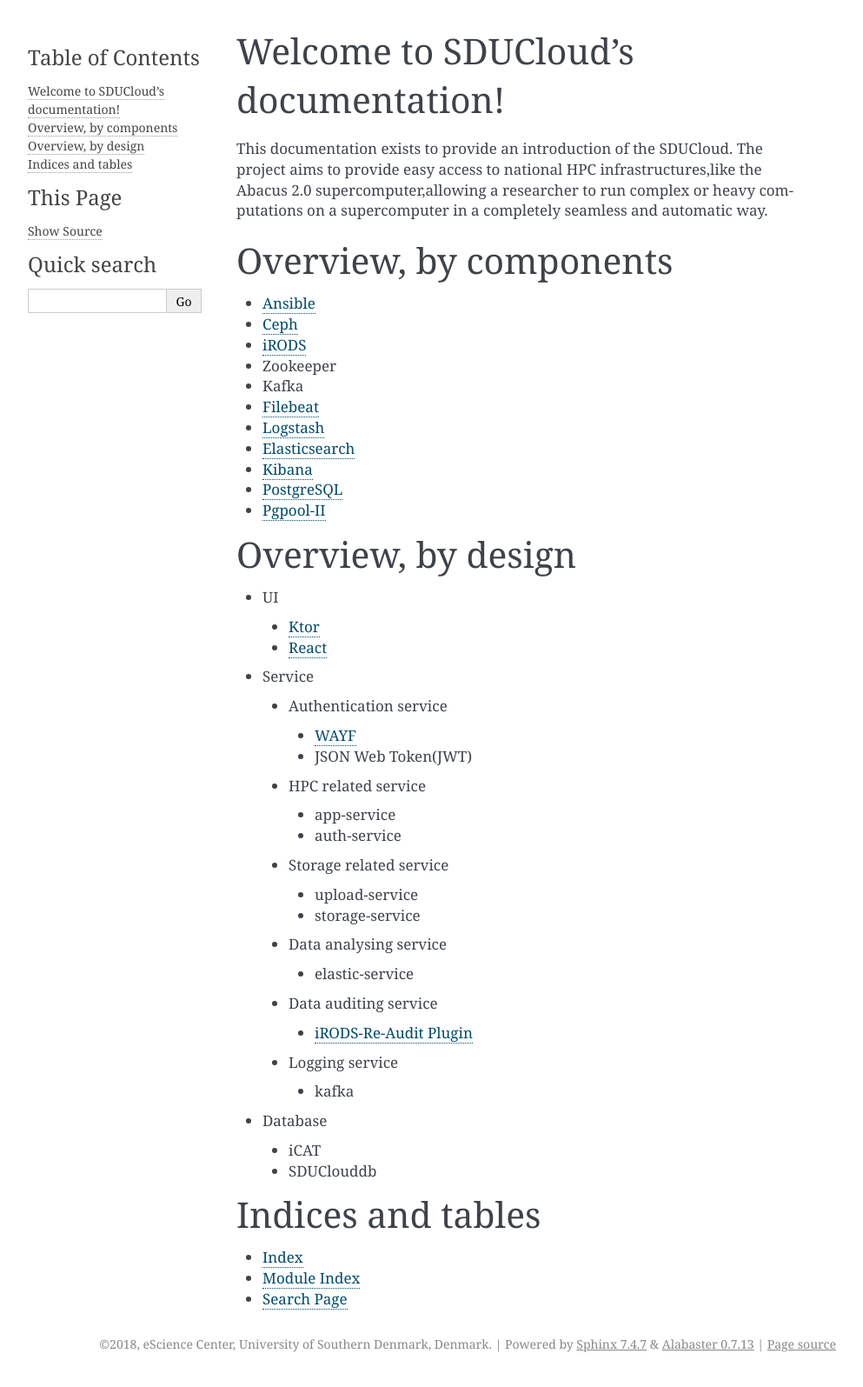
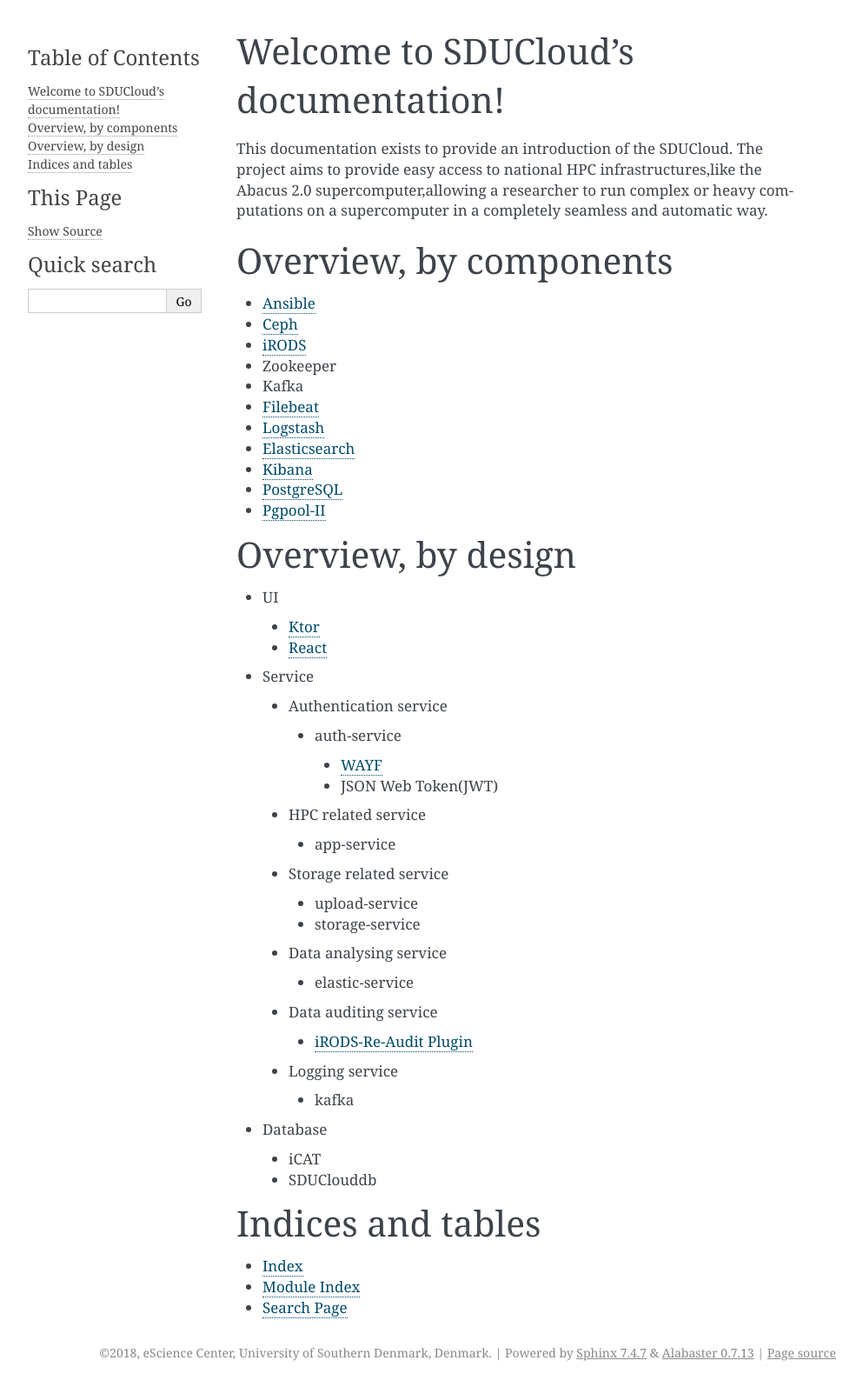
Before and after one commit to SDU-eScience/SDUCloudDoc, a Sphinx documentation site: the page built from docs/source/index.rst, in a window 1280 px wide. Shown: the whole page at 87% size, without its empty margins (148-1141 px from the left). Built offline with Sphinx 7.4.7, drawn with Linux system fonts in a browser that asks for light colours.

```diff
--- a/docs/source/index.rst
+++ b/docs/source/index.rst
@@ -30,11 +30,11 @@ Overview, by design
  * :ref:`React`
 * Service
  * Authentication service
-  * :ref:`WAYF`
-  * :ref:`JSON Web Token(JWT)`
+  * :ref:`auth-service`
+   * :ref:`WAYF`
+   * :ref:`JSON Web Token(JWT)`
  * HPC related service
   * :ref:`app-service`
-  * :ref:`auth-service`
  * Storage related service
   * :ref:`upload-service`
   * :ref:`storage-service`
```
